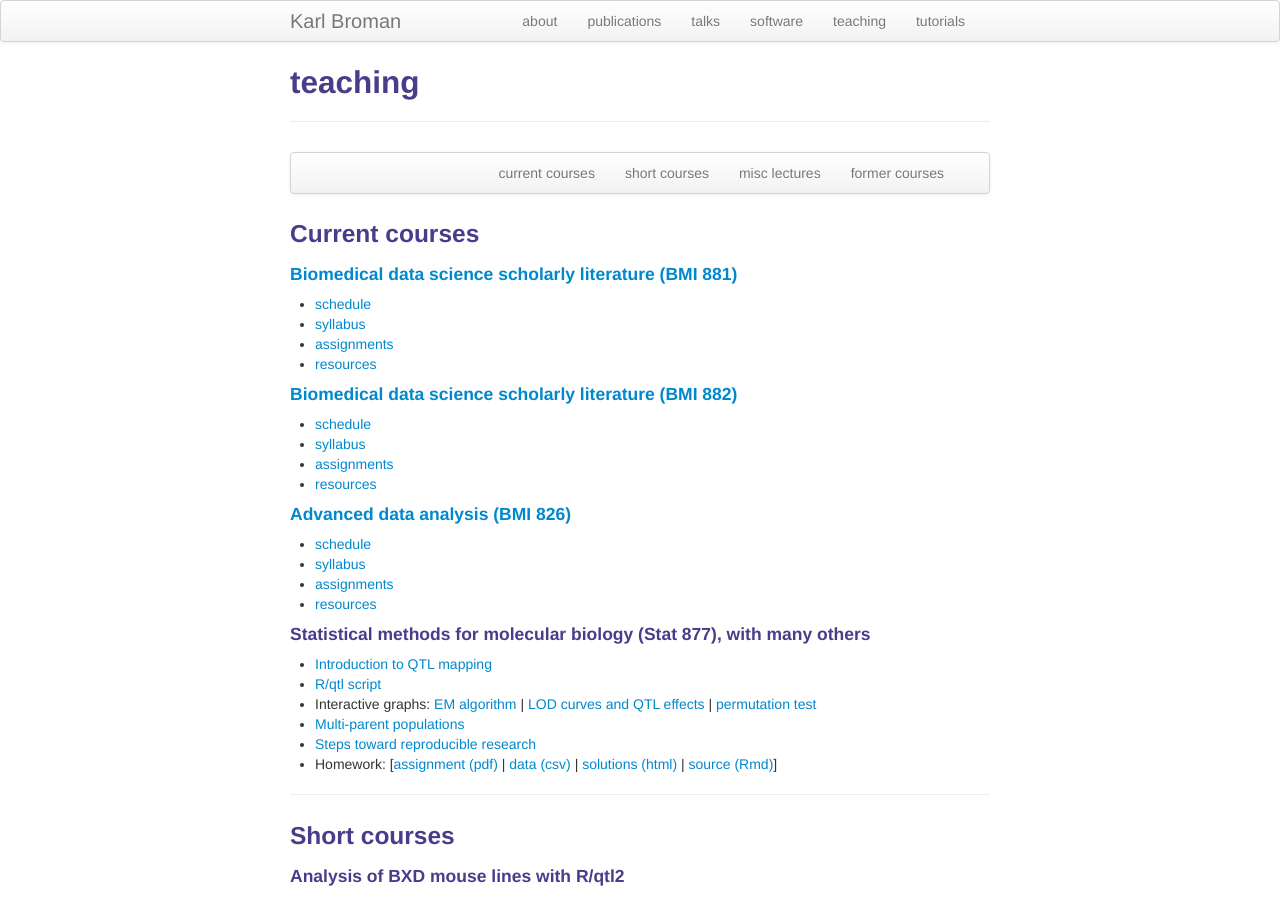
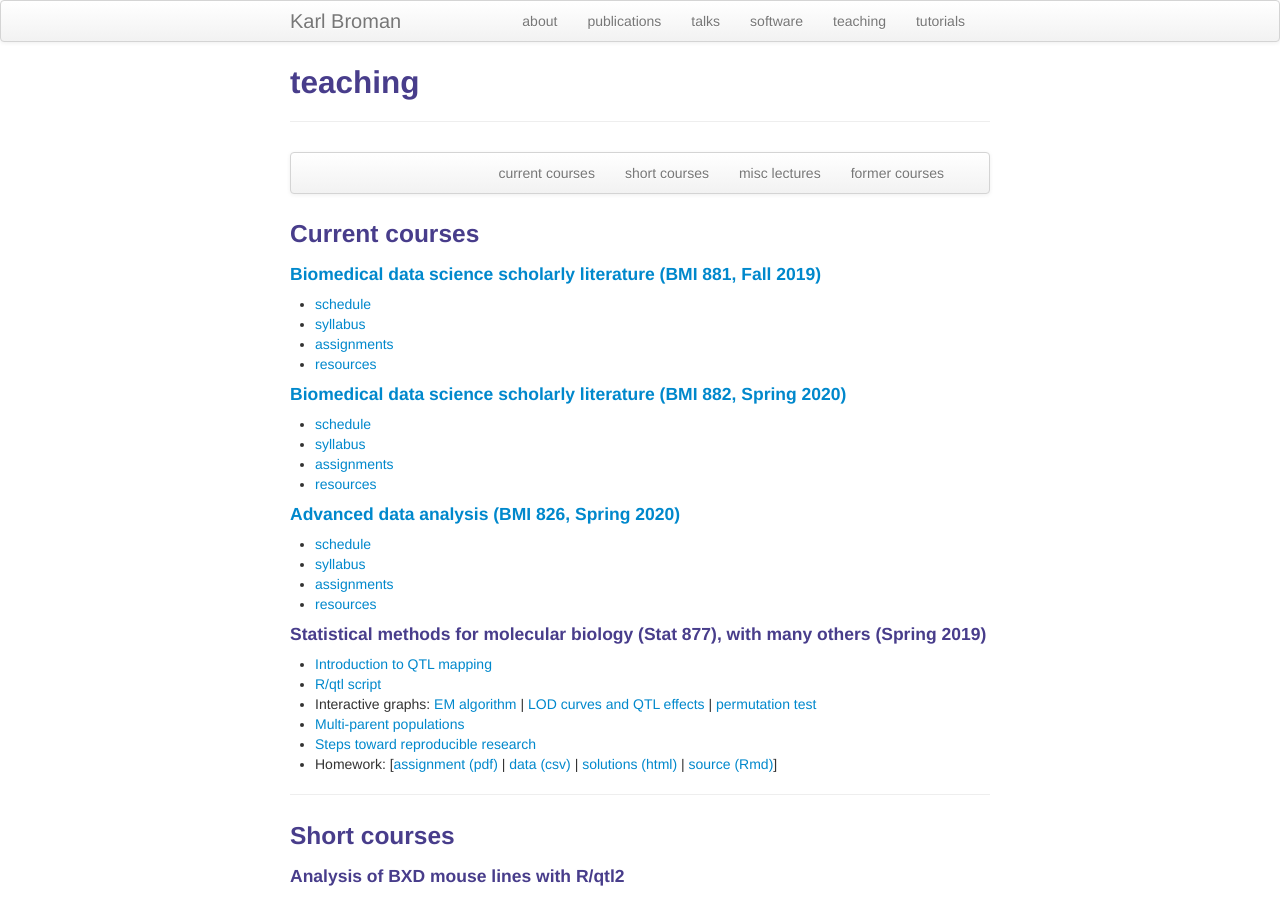
Before and after one commit to kbroman/kbroman.github.io, a Jekyll site: the page built from pages/teaching.md, in a window 1280 px wide and 900 px high. Built offline with Jekyll 4.4.1, drawn with Linux system fonts in a browser that asks for light colours.

Commit message:
pages/teaching: indicate semesters taught

```diff
--- a/pages/teaching.md
+++ b/pages/teaching.md
@@ -18,7 +18,7 @@ description: Karl Broman's teaching
 
 ### <a name="current"></a>Current courses
 
-#### [Biomedical data science scholarly literature (BMI 881)](https://kbroman.org/BMI881)
+#### [Biomedical data science scholarly literature (BMI 881, Fall 2019)](https://kbroman.org/BMI881)
 
 - [schedule](https://kbroman.org/BMI881/schedule.html)
 - [syllabus](https://kbroman.org/BMI881/syllabus.html)
@@ -26,7 +26,7 @@ description: Karl Broman's teaching
 - [resources](https://kbroman.org/BMI881/resources.html)
 
 
-#### [Biomedical data science scholarly literature (BMI 882)](https://kbroman.org/BMI882)
+#### [Biomedical data science scholarly literature (BMI 882, Spring 2020)](https://kbroman.org/BMI882)
 
 - [schedule](https://kbroman.org/BMI882/schedule.html)
 - [syllabus](https://kbroman.org/BMI882/syllabus.html)
@@ -34,7 +34,7 @@ description: Karl Broman's teaching
 - [resources](https://kbroman.org/BMI882/resources.html)
 
 
-#### [Advanced data analysis (BMI 826)](https://kbroman.org/AdvData)
+#### [Advanced data analysis (BMI 826, Spring 2020)](https://kbroman.org/AdvData)
 
 - [schedule](https://kbroman.org/AdvData/schedule.html)
 - [syllabus](https://kbroman.org/AdvData/syllabus.html)
@@ -42,7 +42,7 @@ description: Karl Broman's teaching
 - [resources](https://kbroman.org/AdvData/resources.html)
 
 
-#### Statistical methods for molecular biology (Stat 877), with many others
+#### Statistical methods for molecular biology (Stat 877), with many others (Spring 2019)
 
 - [Introduction to QTL
   mapping](https://www.biostat.wisc.edu/~kbroman/teaching/uwstatgen/1_introqtl.pdf)
```
